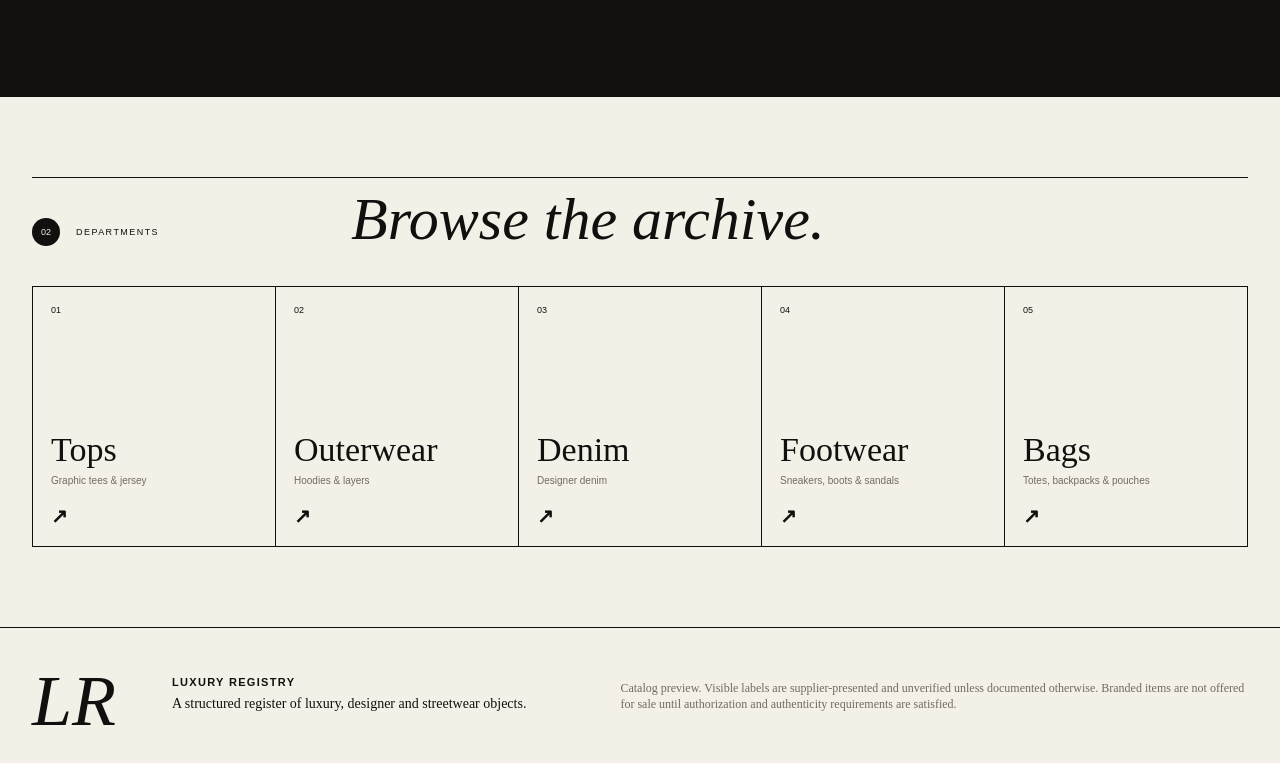
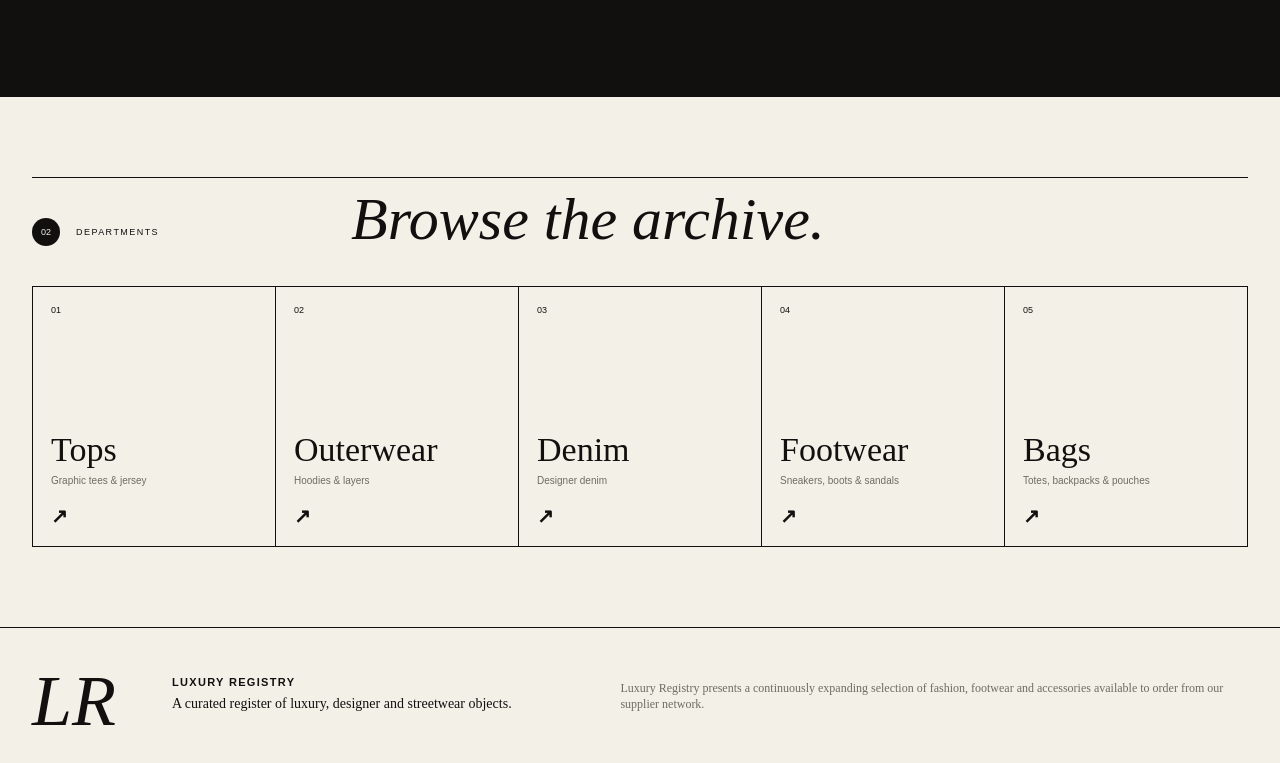
Before and after one commit to seantsck/luxuryregistry, a Next.js app: page / in a window 1280 px wide. Shown: the part 2555-3318 px from the top of the page. Built offline with nearby package versions, Linux system fonts and the light colour scheme; no server answers; the database is empty.

Commit message:
copy: remove catalog preview and verification disclaimer

```diff
--- a/app/layout.tsx
+++ b/app/layout.tsx
@@ -4,7 +4,7 @@ import { SiteHeader } from "@/components/site-header";
 
 export const metadata: Metadata = {
   title: { default:"Luxury Registry — The Global Luxury Register", template:"%s — Luxury Registry" },
-  description:"A structured registry of luxury, designer and streetwear objects.",
+  description:"A curated marketplace for luxury, designer and streetwear objects.",
 };
 
 export default function RootLayout({ children }: Readonly<{ children: React.ReactNode }>) {
@@ -15,8 +15,8 @@ export default function RootLayout({ children }: Readonly<{ children: React.Reac
         {children}
         <footer className="site-footer">
           <div className="footer-mark">LR</div>
-          <div><strong>LUXURY REGISTRY</strong><p>A structured register of luxury, designer and streetwear objects.</p></div>
-          <p className="footer-legal">Catalog preview. Visible labels are supplier-presented and unverified unless documented otherwise. Branded items are not offered for sale until authorization and authenticity requirements are satisfied.</p>
+          <div><strong>LUXURY REGISTRY</strong><p>A curated register of luxury, designer and streetwear objects.</p></div>
+          <p className="footer-legal">Luxury Registry presents a continuously expanding selection of fashion, footwear and accessories available to order from our supplier network.</p>
         </footer>
       </body>
     </html>
```
